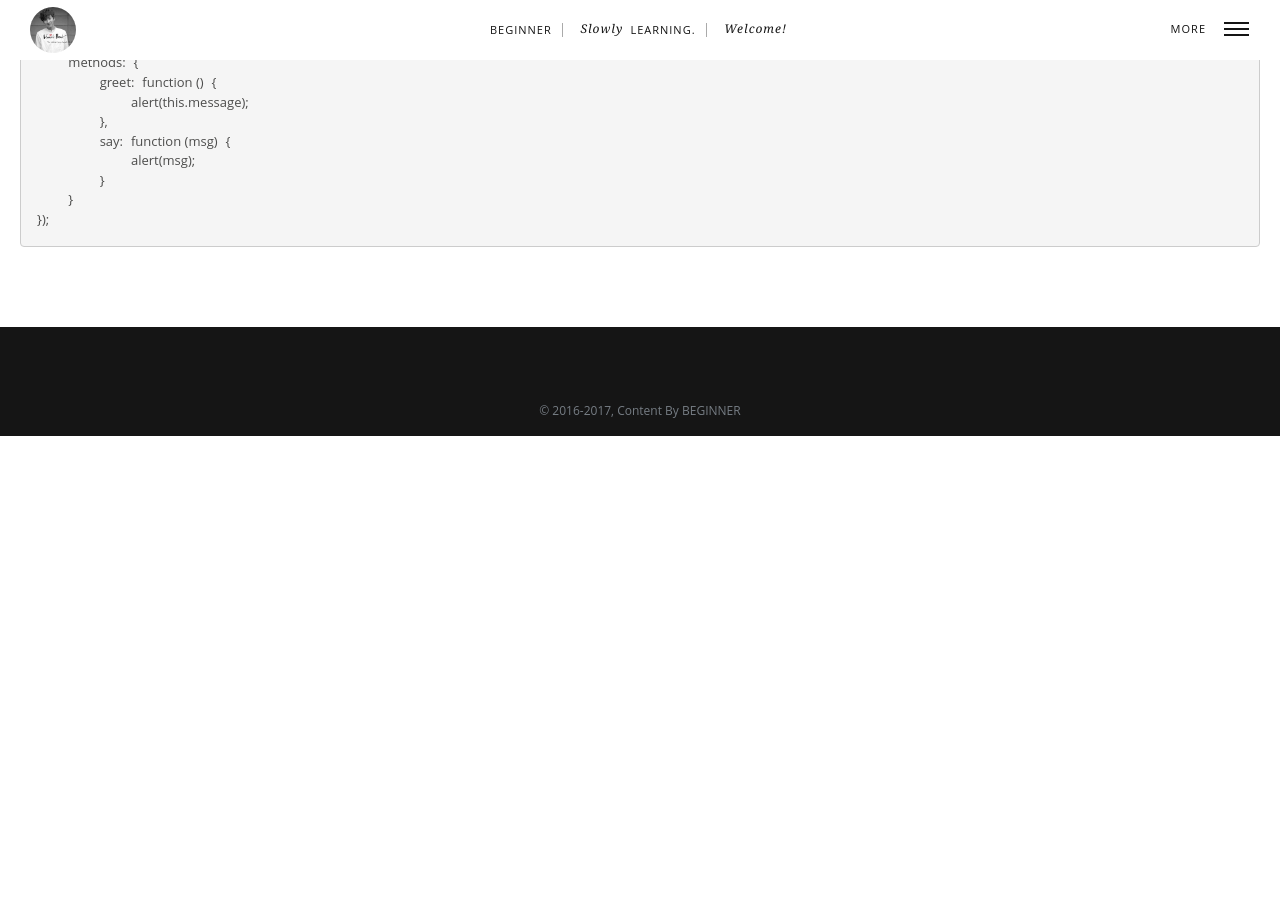
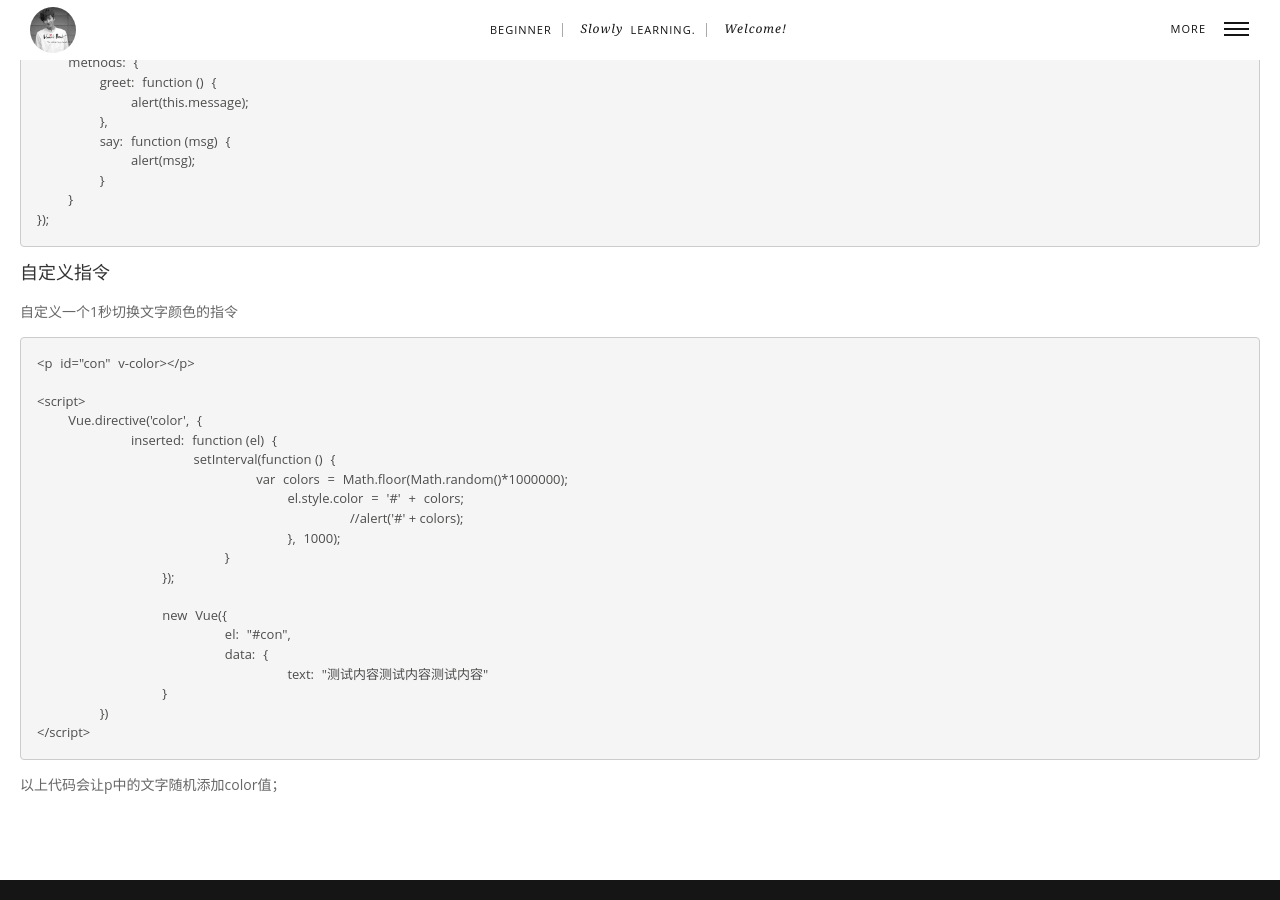
Before and after one commit to wangjiaoxia/wangjiaoxia.github.io, a Jekyll site: the page built from _posts/17-05-19-vue.js-2.markdown, in a window 1280 px wide and 900 px high, scrolled down 3489 px. Built offline with Jekyll 4.4.1, drawn with Linux system fonts in a browser that asks for light colours; comment, search, counter and statistics services are not loaded; before the commit the page ends 3925 px from its top, so only the background shows below that.

Commit message:
add vue 2

````diff
--- a/_posts/17-05-19-vue.js-2.markdown
+++ b/_posts/17-05-19-vue.js-2.markdown
@@ -213,3 +213,32 @@ var Dom2 = new Vue({
     }
 });
 ```
+
+#### 自定义指令
+
+自定义一个1秒切换文字颜色的指令
+
+```javascript
+<p id="con" v-color>{{text}}</p>
+
+<script>
+    Vue.directive('color', {
+	    inserted: function (el) {
+		    setInterval(function () {
+			    var colors = Math.floor(Math.random()*1000000);
+			        el.style.color = '#' + colors;
+					//alert('#' + colors);
+				}, 1000);
+			}
+		});
+
+		new Vue({
+			el: "#con",
+			data: {
+				text: "测试内容测试内容测试内容"
+		}
+	})
+</script>
+```
+
+以上代码会让p中的文字随机添加color值；
````
